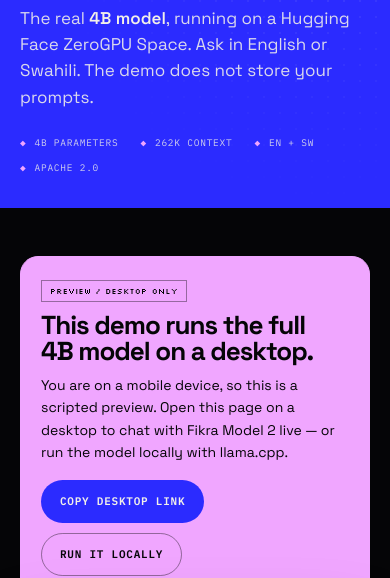
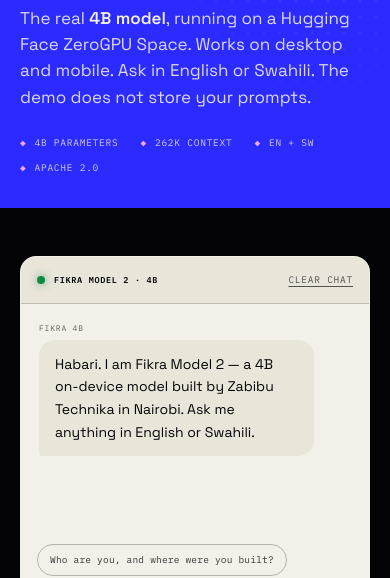
Before and after one commit to Zabibu-Technika/ZabibuFikra, a plain HTML site: page sites/fikra/chat/index.html in a window 390 px wide. Shown: the part 236-814 px from the top of the page. Drawn offline with Linux system fonts and the light colour scheme.

Commit message:
Enable live Fikra chat on mobile

```diff
--- a/sites/fikra/chat/chat.css
+++ b/sites/fikra/chat/chat.css
@@ -143,6 +143,11 @@
   overflow-y: auto;
   padding: clamp(18px, 3vw, 28px);
   scroll-behavior: smooth;
+}
+
+.chat-log:focus-visible {
+  outline: 2px solid var(--blue);
+  outline-offset: -2px;
 }
 
 .msg {
@@ -307,57 +312,11 @@
   font-size: 13px;
 }
 
-/* ---------- mobile preview ---------- */
+/* ---------- hidden state ---------- */
 
-.mobile-demo {
-  max-width: 940px;
-  margin: 0 auto 18px;
-  padding: 20px;
-  border: 1px solid var(--pink);
-  border-radius: 18px;
-  background: var(--pink);
-  color: var(--ink);
-}
-
-.mobile-demo[hidden],
 .chat-composer[hidden],
 .chat-suggestions[hidden],
 .chat-clear[hidden] { display: none; }
-
-.mobile-tag {
-  display: inline-block;
-  margin-bottom: 10px;
-  padding: 4px 8px;
-  border: 1px solid rgba(5, 5, 7, 0.38);
-  font-family: var(--pixel);
-  font-size: 8px;
-  font-weight: 400;
-  letter-spacing: 0.04em;
-}
-
-.mobile-demo h2 {
-  margin: 0 0 10px;
-  font-size: clamp(26px, 5vw, 38px);
-  font-weight: 700;
-  line-height: 1;
-  letter-spacing: -0.04em;
-}
-
-.mobile-demo p {
-  max-width: 62ch;
-  margin: 0;
-  font-size: 14px;
-  line-height: 1.6;
-}
-
-.mobile-actions {
-  display: flex;
-  flex-wrap: wrap;
-  gap: 10px;
-  margin-top: 16px;
-}
-
-.mobile-actions .btn { padding: 12px 18px; }
 
 /* ---------- how it works ---------- */
 
@@ -411,17 +370,20 @@
 
 @media (max-width: 960px) {
   .how-grid { grid-template-columns: 1fr; }
-  .chat-log { max-height: none; }
 }
 
 @media (max-width: 680px) {
   .chat-hero h1 { font-size: clamp(44px, 14vw, 72px); }
-  .chat-log { min-height: 280px; padding: 18px; }
+  .chat-log { min-height: 240px; max-height: 46vh; padding: 18px; }
   .bubble { max-width: 88%; font-size: 14px; }
   .chat-shell { border-radius: 16px; }
   .chat-top { padding: 12px 16px; }
   .chat-id { font-size: 8.5px; }
   .chat-tag { display: none; }
+  .chat-suggestions { padding: 0 16px 14px; }
+  .chat-composer { padding: 12px 16px; }
+  .chat-composer textarea { font-size: 16px; }
+  .chat-status { padding: 10px 16px 12px; }
 }
 
 @media (prefers-reduced-motion: reduce) {
--- a/sites/fikra/chat/chat.js
+++ b/sites/fikra/chat/chat.js
@@ -1,12 +1,11 @@
 /* ============================================================
    Fikra Model 2 — live chat
    Talks to the public ZeroGPU Space through @gradio/client.
-   Desktop only. Mobile gets a scripted preview.
+   Works on desktop and mobile; the model runs on the Space.
    ============================================================ */
 
 const SPACE_ID = "zabibutechnikaacc/fikra-model-2-demo";
 const SPACE_URL = "https://huggingface.co/spaces/zabibutechnikaacc/fikra-model-2-demo";
-const PAGE_URL = "https://zabibufikra.vercel.app/chat/";
 
 const GREETING =
   "Habari. I am Fikra Model 2 — a 4B on-device model built by Zabibu Technika in Nairobi. Ask me anything in English or Swahili.";
@@ -18,10 +17,8 @@ const sendBtn = document.getElementById("send");
 const statusEl = document.getElementById("status");
 const suggestions = document.getElementById("suggestions");
 const clearBtn = document.getElementById("clear");
-const mobileDemo = document.getElementById("mobile-demo");
-const copyBtn = document.getElementById("copy-link");
 
-const isMobile = window.matchMedia("(max-width: 820px)").matches;
+const finePointer = window.matchMedia("(pointer: fine)").matches;
 
 let history = [];
 let client = null;
@@ -179,28 +176,8 @@ async function send(text) {
   } finally {
     busy = false;
     sendBtn.disabled = false;
-    input.focus();
+    if (finePointer) input.focus();
   }
-}
-
-function bootMobilePreview() {
-  mobileDemo.hidden = false;
-  form.hidden = true;
-  suggestions.hidden = true;
-  clearBtn.hidden = true;
-
-  addMessage("user", "Who are you, and where were you built?");
-  addMessage(
-    "bot",
-    "I am Fikra Model 2 — a 4B on-device model built by Zabibu Technika in Nairobi, Kenya. I run locally, work offline, and answer in English or Swahili."
-  );
-  addMessage("user", "Eleza kwa Kiswahili kwa nini edge AI ni muhimu Afrika.");
-  addMessage(
-    "bot",
-    "Edge AI inalinda faragha na kufanya kazi bila internet. Data haitoki kwenye kifaa chako, na gharama za cloud zinapungua. Hii ni muhimu kwa maeneo yenye miundombinu dhaifu."
-  );
-
-  setStatus("Preview mode. Open this page on a desktop to run the real model.");
 }
 
 form.addEventListener("submit", (event) => {
@@ -224,24 +201,9 @@ suggestions.addEventListener("click", (event) => {
 
 clearBtn.addEventListener("click", resetChat);
 
-if (copyBtn) {
-  copyBtn.addEventListener("click", async () => {
-    try {
-      await navigator.clipboard.writeText(PAGE_URL);
-      copyBtn.textContent = "Copied";
-    } catch (err) {
-      window.prompt("Copy this link", PAGE_URL);
-    }
-  });
-}
-
-if (isMobile) {
-  bootMobilePreview();
-} else {
-  setStatus(
-    "Connects on your first message. The first reply can take up to two minutes while the Space wakes."
-  );
-}
+setStatus(
+  "Connects on your first message. The first reply can take up to two minutes while the Space wakes."
+);
 
 /* Exposed for debugging in the console. */
 window.fikra = { SPACE_ID, SPACE_URL, resetChat };
--- a/sites/fikra/chat/index.html
+++ b/sites/fikra/chat/index.html
@@ -4,7 +4,7 @@
 <meta charset="utf-8">
 <meta name="viewport" content="width=device-width, initial-scale=1">
 <title>Talk to Fikra Model 2 — 4B · live demo</title>
-<meta name="description" content="Chat with Zabibu Fikra Model 2 – 4B live. The 4B on-device model runs on a Hugging Face ZeroGPU Space. Desktop users can talk to it directly; mobile gets a scripted preview.">
+<meta name="description" content="Chat with Zabibu Fikra Model 2 – 4B live on desktop or mobile. The 4B on-device model runs on a Hugging Face ZeroGPU Space.">
 <meta name="theme-color" content="#050507">
 <link rel="preconnect" href="https://fonts.googleapis.com">
 <link rel="preconnect" href="https://fonts.gstatic.com" crossorigin>
@@ -43,7 +43,8 @@
       <h1>Talk to <span class="pink-text">Fikra.</span></h1>
       <p class="lead">
         The real <strong>4B model</strong>, running on a Hugging Face ZeroGPU Space.
-        Ask in English or Swahili. The demo does not store your prompts.
+        Works on desktop and mobile. Ask in English or Swahili. The demo does not
+        store your prompts.
       </p>
       <div class="chat-hero-facts">
         <span>4B parameters</span>
@@ -56,19 +57,6 @@
 
   <section class="chat-section">
     <div class="wrap">
-      <aside class="mobile-demo" id="mobile-demo" hidden>
-        <span class="mobile-tag">PREVIEW / DESKTOP ONLY</span>
-        <h2>This demo runs the full 4B model on a desktop.</h2>
-        <p>
-          You are on a mobile device, so this is a scripted preview. Open this page on a
-          desktop to chat with Fikra Model 2 live — or run the model locally with llama.cpp.
-        </p>
-        <div class="mobile-actions">
-          <button class="btn btn-blue" type="button" id="copy-link">Copy desktop link</button>
-          <a class="btn btn-outline-dark" href="../#run">Run it locally</a>
-        </div>
-      </aside>
-
       <div class="chat-shell">
         <div class="chat-top">
           <div class="chat-id">
@@ -79,7 +67,7 @@
           <button class="chat-clear" id="clear" type="button">Clear chat</button>
         </div>
 
-        <div class="chat-log" id="log" role="log" aria-live="polite" aria-label="Chat with Fikra Model 2">
+        <div class="chat-log" id="log" role="log" aria-live="polite" aria-label="Chat with Fikra Model 2" tabindex="0">
           <div class="msg msg-bot">
             <span class="msg-meta">Fikra 4B</span>
             <div class="bubble">Habari. I am Fikra Model 2 — a 4B on-device model built by Zabibu Technika in Nairobi. Ask me anything in English or Swahili.</div>
@@ -103,7 +91,7 @@
         </p>
 
         <noscript>
-          <p class="chat-noscript">Enable JavaScript to chat with Fikra. The desktop demo connects to a public ZeroGPU Space.</p>
+          <p class="chat-noscript">Enable JavaScript to chat with Fikra. The demo connects to a public ZeroGPU Space.</p>
         </noscript>
       </div>
     </div>
@@ -116,7 +104,7 @@
         <article>
           <span class="n">01</span>
           <h3>ZeroGPU</h3>
-          <p>The Space borrows a shared GPU for each reply, then releases it. That is why the first message can be slow and later ones are quick.</p>
+          <p>The Space borrows a shared GPU for each reply, then releases it. It works the same on a phone or a laptop — the model runs on the Space, not on your device.</p>
         </article>
         <article>
           <span class="n">02</span>
```
Also changed, not shown: 1 other file.
